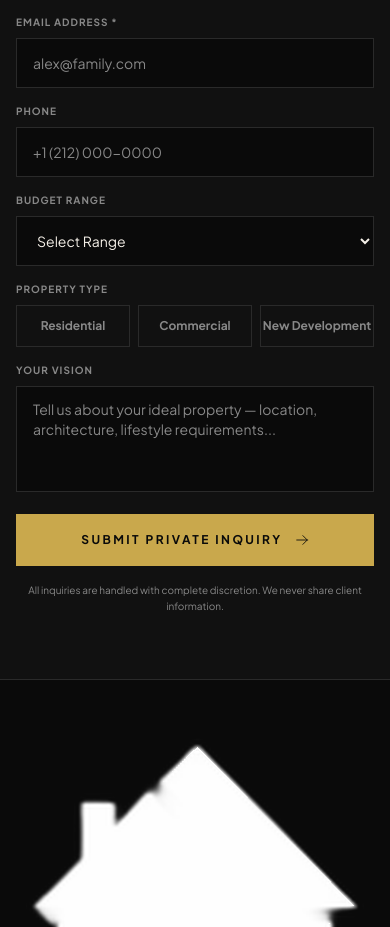
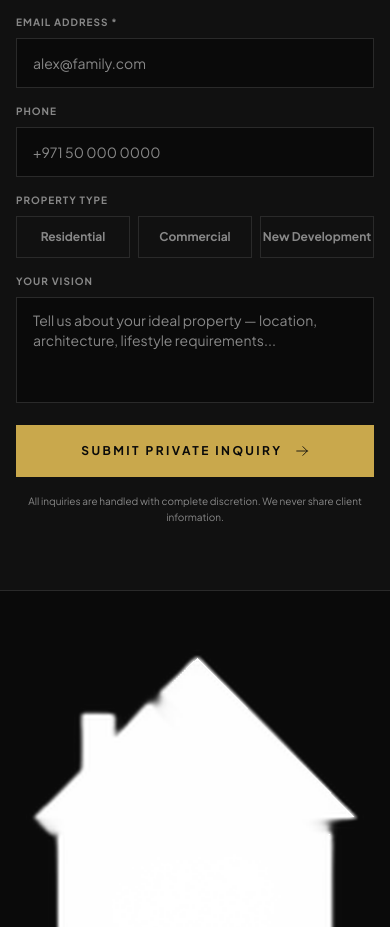
Before and after one commit to pat127/luxestate, a Next.js app: page / in a window 390 px wide. Shown: the part 7511-8438 px from the top of the page. Built offline with nearby package versions, Linux system fonts and the light colour scheme; no server answers; the database is empty.

Commit message:
Local Commit: 2026-05-31T05:44:38.430Z - Updated phone placeholder in the contact form to `+971 50 000 0000` (UAE format) - Removed the budget range field from the form state, submission logic, and UI

```diff
--- a/src/app/components/ContactSection.tsx
+++ b/src/app/components/ContactSection.tsx
@@ -23,7 +23,6 @@ export default function ContactSection({ content }: Props) {
     name: '',
     email: '',
     phone: '',
-    budget: '',
     propertyType: '',
     message: '',
   });
@@ -59,7 +58,6 @@ export default function ContactSection({ content }: Props) {
         phone: form.phone || null,
         source: 'Contact Form',
         status: 'New',
-        budget: form.budget || null,
         interest: form.propertyType || null,
         notes: form.message || null,
         form_type: 'contact',
@@ -71,14 +69,12 @@ export default function ContactSection({ content }: Props) {
       name: form.name,
       email: form.email,
       phone: form.phone || undefined,
-      budget: form.budget || undefined,
       propertyType: form.propertyType || undefined,
       message: form.message || undefined,
       formType: 'contact',
     });
     trackInquirySubmission({
       formType: 'contact',
-      budget: form.budget,
       source: 'contact_section',
     });
     setSubmitting(false);
@@ -156,17 +152,7 @@ export default function ContactSection({ content }: Props) {
                 <div className="grid grid-cols-1 sm:grid-cols-2 gap-4 md:gap-5">
                   <div>
                     <label className="text-[10px] font-bold uppercase tracking-widest text-muted-foreground block mb-2">{t('contact.phone')}</label>
-                    <input type="tel" value={form.phone} onChange={(e) => setForm({ ...form, phone: e.target.value })} className="w-full bg-background border border-border text-foreground px-4 py-3.5 text-sm outline-none focus:border-primary transition-colors placeholder-muted-foreground" placeholder="+1 (212) 000-0000" />
-                  </div>
-                  <div>
-                    <label className="text-[10px] font-bold uppercase tracking-widest text-muted-foreground block mb-2">{t('contact.budget')}</label>
-                    <select value={form.budget} onChange={(e) => setForm({ ...form, budget: e.target.value })} className="w-full bg-background border border-border text-foreground px-4 py-3.5 text-sm outline-none focus:border-primary transition-colors cursor-pointer">
-                      <option value="">{t('contact.budget_select')}</option>
-                      <option value="1m-5m">$1M – $5M</option>
-                      <option value="5m-15m">$5M – $15M</option>
-                      <option value="15m-50m">$15M – $50M</option>
-                      <option value="50m+">$50M+</option>
-                    </select>
+                    <input type="tel" value={form.phone} onChange={(e) => setForm({ ...form, phone: e.target.value })} className="w-full bg-background border border-border text-foreground px-4 py-3.5 text-sm outline-none focus:border-primary transition-colors placeholder-muted-foreground" placeholder="+971 50 000 0000" />
                   </div>
                 </div>
                 <div>
```
